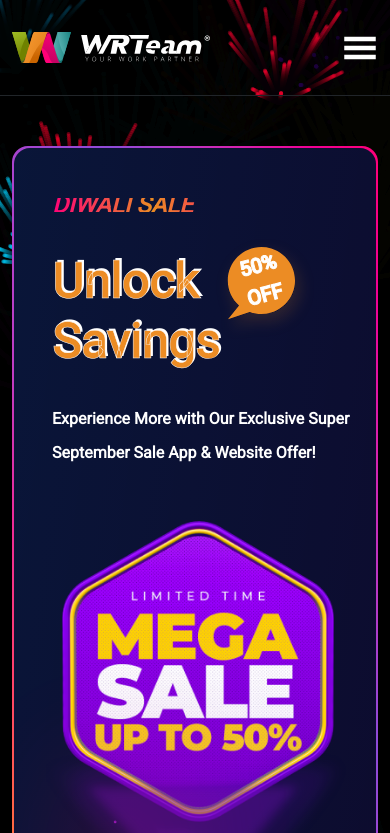
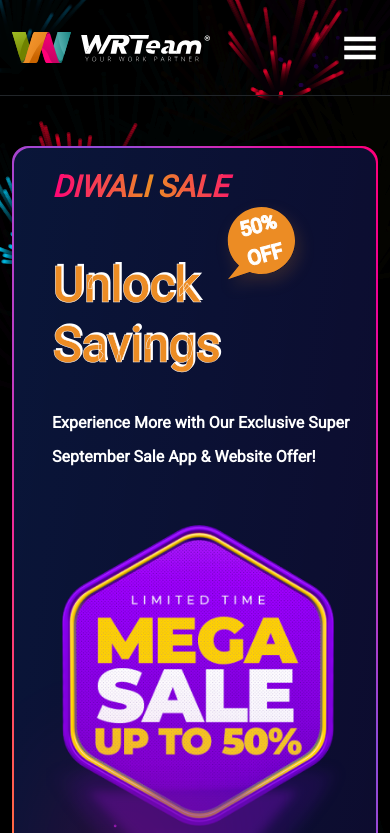
Before and after one commit to WRTeamShahid03/WrTeamLandingPage, a Next.js app: page / in a window 390 px wide. Shown: the top 833 px of the page. Built offline with nearby package versions, Linux system fonts and the light colour scheme.

Commit message:
diwali sale text responsive changes

```diff
--- a/public/Css/responsive.css
+++ b/public/Css/responsive.css
@@ -32,6 +32,10 @@
 
     #header .navFlex {
         gap: 0;
+    }
+    .nav-link {
+        font-size: 16px !important;
+        padding: 0px 9px!important;
     }
 
     .commonTexts {
@@ -80,6 +84,9 @@
     .megaSale .saleLeftDiv .offerShapeText {
         left: 298px;
         top: 68px;
+    }
+    .megaSale .saleLeftDiv .saleHeadline {
+        margin-top: -32px;
     }
 
     .commonTexts {
@@ -219,7 +226,7 @@
     }
 
     .megaSale .saleLeftDiv {
-        padding-top: 126px;
+        padding-top: 94px;
         left: 0px;
     }
 
@@ -323,7 +330,7 @@
     }
 
     .megaSale .saleLeftDiv {
-        padding-top: 126px;
+        padding-top: 40px;
         left: 0px;
     }
 
@@ -441,13 +448,12 @@
     }
 
     .megaSale .saleLeftDiv {
-        padding-top: 60px;
+        padding-top: 18px;
         left: -10px;
     }
 
     .megaSale .saleLeftDiv .saleHeadline {
-        font-size: 32px;
-        line-height: 14px;
+        font-size: 38px;
     }
 
     .megaSale .saleLeftDiv .midLine {
@@ -609,7 +615,7 @@
 
 }
 
-@media screen and (min-width: 320px) and (max-width: 399px) {
+@media screen and (max-width: 399px) {
 
     .megaSale,
     #solutions,
@@ -651,13 +657,12 @@
     }
 
     .megaSale .saleLeftDiv {
-        padding-top: 50px;
+        padding-top: 10px;
         left: -10px;
     }
 
     .megaSale .saleLeftDiv .saleHeadline {
-        font-size: 24px;
-        line-height: 14px;
+        font-size: 30px;
     }
 
     .megaSale .saleLeftDiv .midLine {
```
